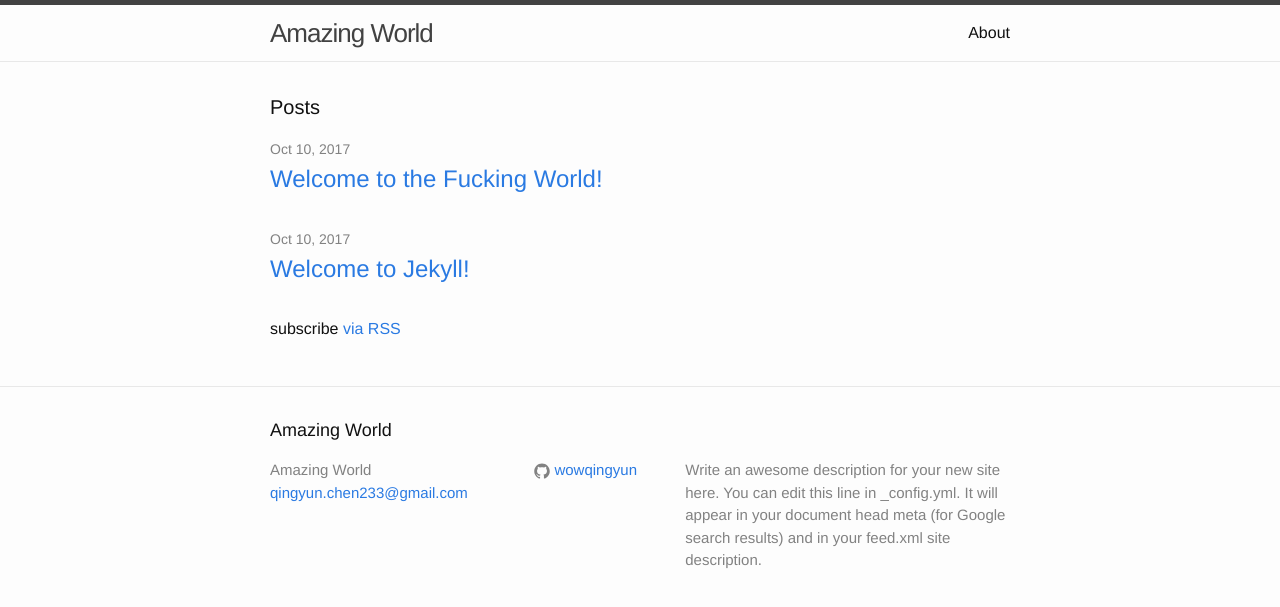
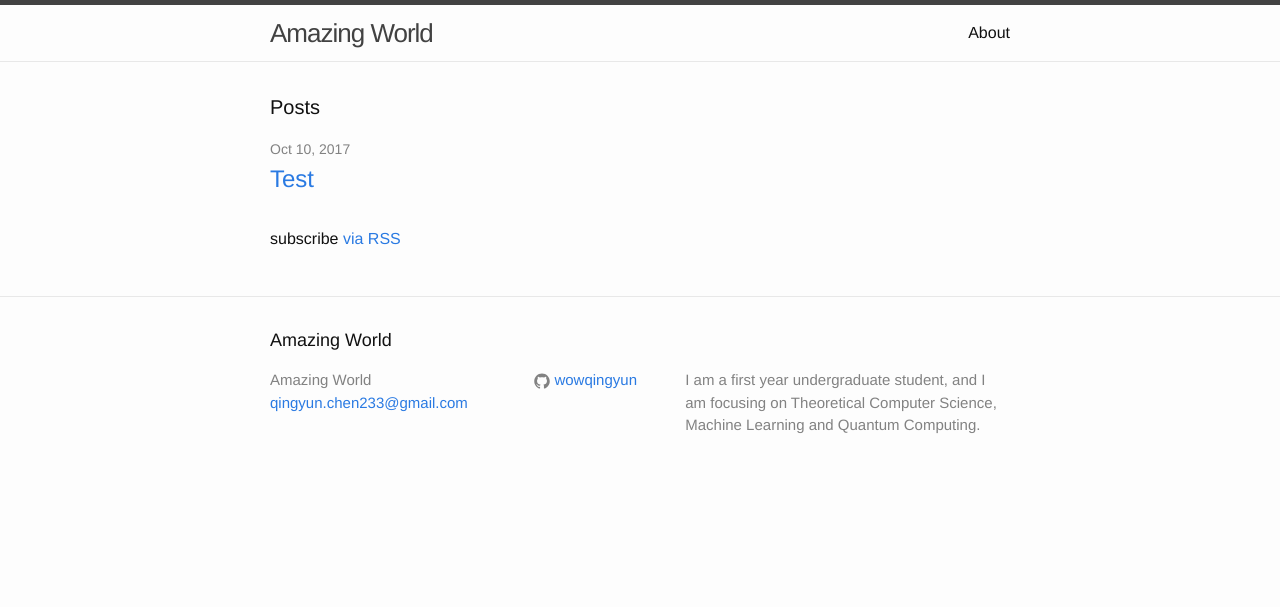
Before and after one commit to wowqingyun/wowqingyun.github.io, a Jekyll site: the page built from index.html, in a window 1280 px wide. Shown: the top 607 px of the page. Built offline with Jekyll 4.4.1, drawn with Linux system fonts in a browser that asks for light colours.

Commit message:
first commit

```diff
--- a/_config.yml
+++ b/_config.yml
@@ -5,14 +5,13 @@
 # For technical reasons, this file is *NOT* reloaded automatically when you use
 # 'jekyll serve'. If you change this file, please restart the server process.
 
+
 # Site settings
 title: Amazing World
 email: qingyun.chen233@gmail.com
 description: > # this means to ignore newlines until "baseurl:"
-  Write an awesome description for your new site here. You can edit this
-  line in _config.yml. It will appear in your document head meta (for
-  Google search results) and in your feed.xml site description.
-baseurl: "" # the subpath of your site, e.g. /blog
+  I am a first year undergraduate student, and I am focusing on Theoretical Computer Science, Machine Learning and Quantum Computing.
+#baseurl: "" # the subpath of your site, e.g. /blog
 #url: "http://wowqingyun.github.io" # the base hostname & protocol for your site
 #twitter_username: jekyllrb
 github_username:  wowqingyun
--- a/_posts/2017-10-11-welcome-to-new-world.markdown
+++ b/_posts/2017-10-11-welcome-to-new-world.markdown
@@ -1,10 +1,10 @@
 ---
 layout: post
-title:  "Welcome to the Fucking World!"
+title:  "Test"
 date:   2017-10-11 00:15:01 +0800
-categories: jekyll update
+categories: Test
 ---
 
-test
+Test
 
 <img src="http://latex.codecogs.com/gif.latex?\frac{\partial J}{\partial \theta_k^{(j)}}=\sum_{i:r(i,j)=1}{\big((\theta^{(j)})^Tx^{(i)}-y^{(i,j)}\big)x_k^{(i)}}+\lambda \theta_k^{(j)}" />
```
Also changed, not shown: _posts/2017-10-11-welcome-to-jekyll.markdown (deleted, +0 -25 lines).
